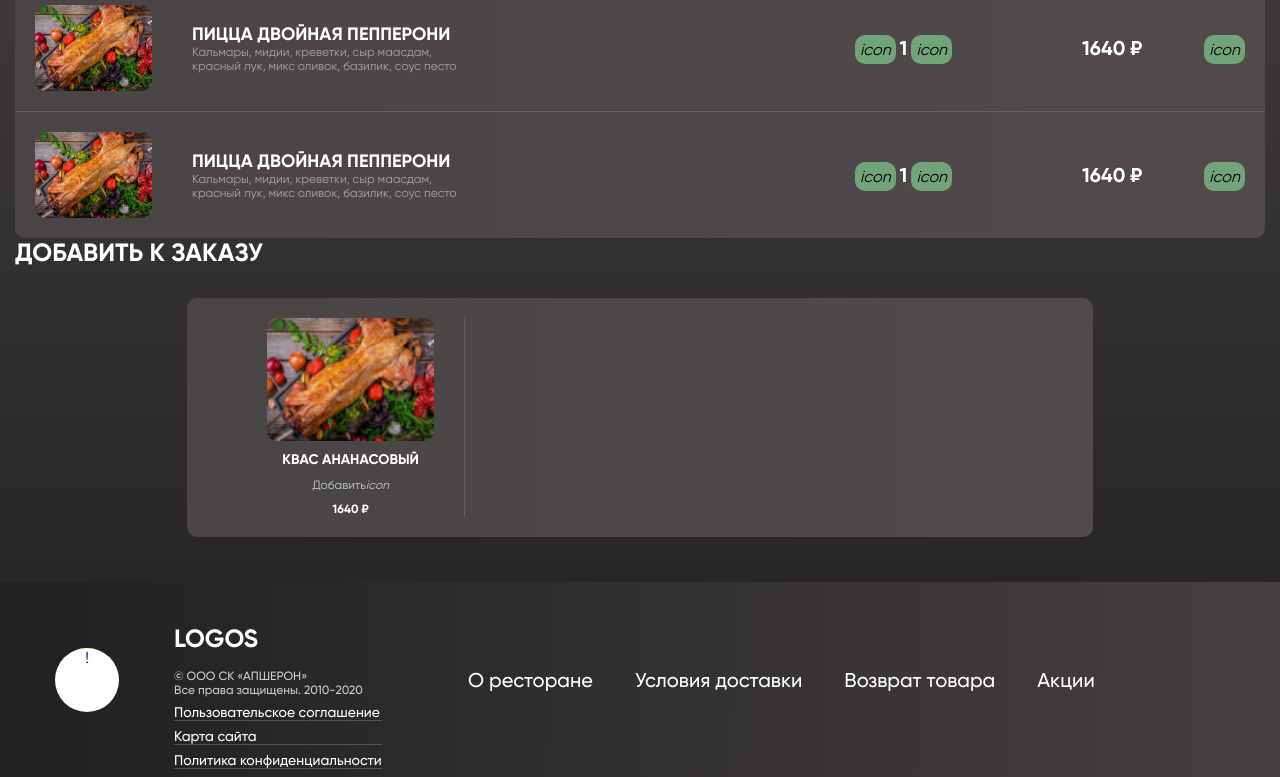
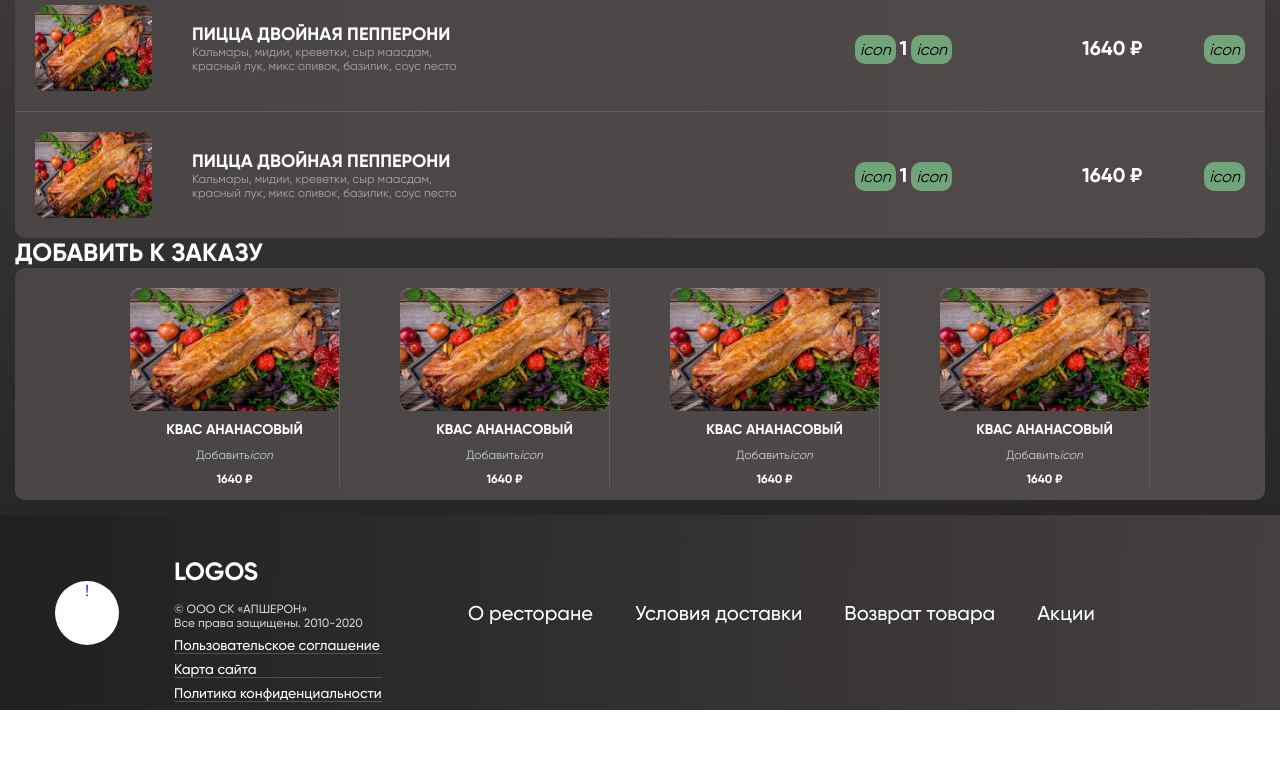
Before and after one commit to NineSirius/TestProject, a plain HTML site: page basket.html in a window 1280 px wide. Shown: the part 220-997 px from the top of the page. After the commit the page ends 930 px from the top, so only its background shows below. Drawn offline with nearby package versions, Linux system fonts and the light colour scheme; files that its build step writes are made by us from their sources; files whose address does not match are found by name.

Commit message:
add fix/basket#2

```diff
--- a/assets/scss/_basket.scss
+++ b/assets/scss/_basket.scss
@@ -95,7 +95,7 @@
   margin-left: 58px;
 }
 .border__none {
-  border: 0;
+  border: none;
 }
 .basket__order__main {
   &__title {
@@ -106,12 +106,13 @@
   }
 }
 .basket__order__conteiner {
-  margin: 30px 172px;
+
   background: linear-gradient(90deg, #494544 0%, #504b4a 100%);
   border-radius: 10px;
-  padding: 20px;
   display: flex;
-  gap: 31px;
+  gap: 60px;
+  justify-content: center;
+  padding: 20px 35px 13px 35px;
 
   &__block {
     display: flex;
@@ -119,17 +120,9 @@
     align-items: center;
     gap: 10px;
     border-right: 1px solid #615f5e;
-    padding-right: 30px;
-    margin-left: 60px;
-    &_second {
-      display: flex;
-      flex-direction: column;
-      align-items: center;
-      gap: 10px;
-    }
+
     &_img {
       width: 100%;
-      height: 123px;
       border-radius: 10px;
     }
     &_h1 {
--- a/basket.html
+++ b/basket.html
@@ -65,7 +65,7 @@
 
       <div class="basket__main">
         <a class="basket__main__link container" href="#"
-          ><i class="!"></i>к выбору блюда</a
+          ><i class="!">!</i>к выбору блюда</a
         >
         <div class="basket__main__title">
           <span class="basket__main__title_h1"> КОРЗИНА </span>
@@ -139,11 +139,11 @@
         <div class="basket__order__main">
           <span class="basket__order__main__title">ДОБАВИТЬ К ЗАКАЗУ</span>
         </div>
-        <div class="basket__order__conteiner">
+        <div class="basket__order__conteiner container">
           <div class="basket__order__conteiner__block">
             <img
               class="basket__order__conteiner__block_img"
-              src="assets/img/indeika.png"
+              src="assets/img/indeika_max.jpg"
               alt="indeika"
             />
             <span class="basket__order__conteiner__block_h1"
@@ -154,6 +154,49 @@
             >
             <span class="basket__order__conteiner__block_h2">1640 ₽</span>
           </div>
+          <div class="basket__order__conteiner__block">
+            <img
+              class="basket__order__conteiner__block_img"
+              src="assets/img/indeika_max.jpg"
+              alt="indeika"
+            />
+            <span class="basket__order__conteiner__block_h1"
+              >КВАС АНАНАСОВЫЙ</span
+            >
+            <a class="basket__order__conteiner__block_add" href="#"
+              >Добавить<i>icon</i></a
+            >
+            <span class="basket__order__conteiner__block_h2">1640 ₽</span>
+          </div>
+          <div class="basket__order__conteiner__block">
+            <img
+              class="basket__order__conteiner__block_img"
+              src="assets/img/indeika_max.jpg"
+              alt="indeika"
+            />
+            <span class="basket__order__conteiner__block_h1"
+              >КВАС АНАНАСОВЫЙ</span
+            >
+            <a class="basket__order__conteiner__block_add" href="#"
+              >Добавить<i>icon</i></a
+            >
+            <span class="basket__order__conteiner__block_h2">1640 ₽</span>
+          </div>
+          <div class="basket__order__conteiner__block  border__none ">
+            <img
+              class="basket__order__conteiner__block_img"
+              src="assets/img/indeika_max.jpg"
+              alt="indeika"
+            />
+            <span class="basket__order__conteiner__block_h1"
+              >КВАС АНАНАСОВЫЙ</span
+            >
+            <a class="basket__order__conteiner__block_add" href="#"
+              >Добавить<i>icon</i></a
+            >
+            <span class="basket__order__conteiner__block_h2">1640 ₽</span>
+          </div>
+
         </div>
       </div>
       <!-- <div class="basket__end" >
```
Also changed, not shown: assets/img/indeika_max.jpg (added).
